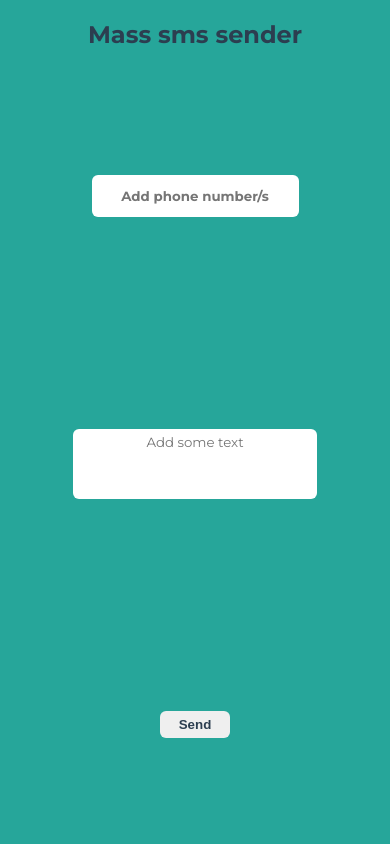
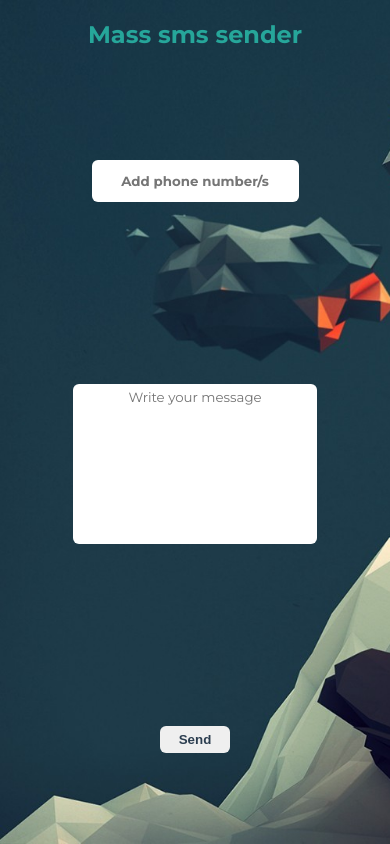
Before and after one commit to halaspavol/mass-sms, a React app: page / in a window 390 px wide. Built offline with nearby package versions, Linux system fonts and the light colour scheme.

Commit message:
advanced styling and responsivity

```diff
--- a/src/components/FormWrapper/FormWrapper.sass
+++ b/src/components/FormWrapper/FormWrapper.sass
@@ -1,13 +1,15 @@
 @import './../../_colors.sass'
 
 .FormBackground
+   position: relative
+   top: 40px
    display: flex
    flex-direction: column
    flex-flow: column
    max-width: 500px
    width: 60%
    min-height: 400px
-   margin: 40px auto
+   margin: auto
    background-color: $primary-color
    border-radius: 6px
    box-shadow: 1px 1px 10px $sec-col-half-opacity
@@ -19,7 +21,11 @@
 @media (max-width: 500px)
    .FormBackground
       width: 100%
-      margin: 0
+      top: 0
       border-radius: 0
       height: 100vh
       box-shadow: 1px 1px 6px $secondary-color
+      background-color: transparentize(#fff, 1)
+
+      h2
+         color: $primary-color
--- a/src/components/FormWrapper/InputElements/Button/Button.sass
+++ b/src/components/FormWrapper/InputElements/Button/Button.sass
@@ -10,9 +10,12 @@
    border-radius: 6px
    cursor: pointer
    transition: ease-in 0.3s all
+   outline: none
+
 
 .Button:hover,
 .Button:focus
    background-color: $secondary-color
    color: white
    box-shadow: 1px 1px 6px $secondary-color
+   outline: none
--- a/src/components/FormWrapper/InputElements/TextArea/TextArea.js
+++ b/src/components/FormWrapper/InputElements/TextArea/TextArea.js
@@ -1,6 +1,6 @@
 import React from 'react'
 import "./TextArea.sass";
 
-const textArea = (props) => <textarea name="message" className="Message" id="message" placeholder="Add some text" onChange={props.addMessage}></textarea>
+const textArea = (props) => <textarea name="message" className="Message" id="message" placeholder="Write your message" onChange={props.addMessage}></textarea>
 
 export default textArea
--- a/src/components/FormWrapper/InputElements/TextArea/TextArea.sass
+++ b/src/components/FormWrapper/InputElements/TextArea/TextArea.sass
@@ -19,3 +19,11 @@
    background-color: $secondary-color
    box-shadow: 1px 1px 6px $secondary-color
    color: white
+
+@media (max-width: 500px)
+   .Message
+      height: 150px
+
+   .Message:hover,
+   .Message:focus
+      height: 170px
--- a/src/containers/SmsContainer.js
+++ b/src/containers/SmsContainer.js
@@ -1,7 +1,7 @@
 import React, {Component} from 'react'
 import axios from 'axios'
 
-import Aux from './../hoc/Auxiliary/Auxiliary'
+import './SmsContainer.sass'
 import FormWrapper from './../components/FormWrapper/FormWrapper'
 
 class SmsContainer extends Component {
@@ -23,8 +23,6 @@ class SmsContainer extends Component {
       this.setState({
             message: e.target.value
       })
-
-      console.log(this.state.message)
    }
 
    // Posts request to send a text message
@@ -59,12 +57,12 @@ class SmsContainer extends Component {
 
    render() {
       return(
-         <Aux>
+         <div className="Container">
             <FormWrapper
                addNumber={this.phoneNumberChangeHandler}
                addMessage={this.messageTextHandler}
                send={this.sendMessageHandler} />
-         </Aux>
+         </div>
       )
    }
 }
--- a/src/containers/SmsContainer.sass
+++ b/src/containers/SmsContainer.sass
@@ -0,0 +1,6 @@
+.Container
+   width: 100vw
+   height: 100vh
+   background-image: url('./../assets/img/bg.jpg')
+   background-repeat: no-repeat
+   background-size: cover
```
Also changed, not shown: src/assets/img/bg.jpg (added).
